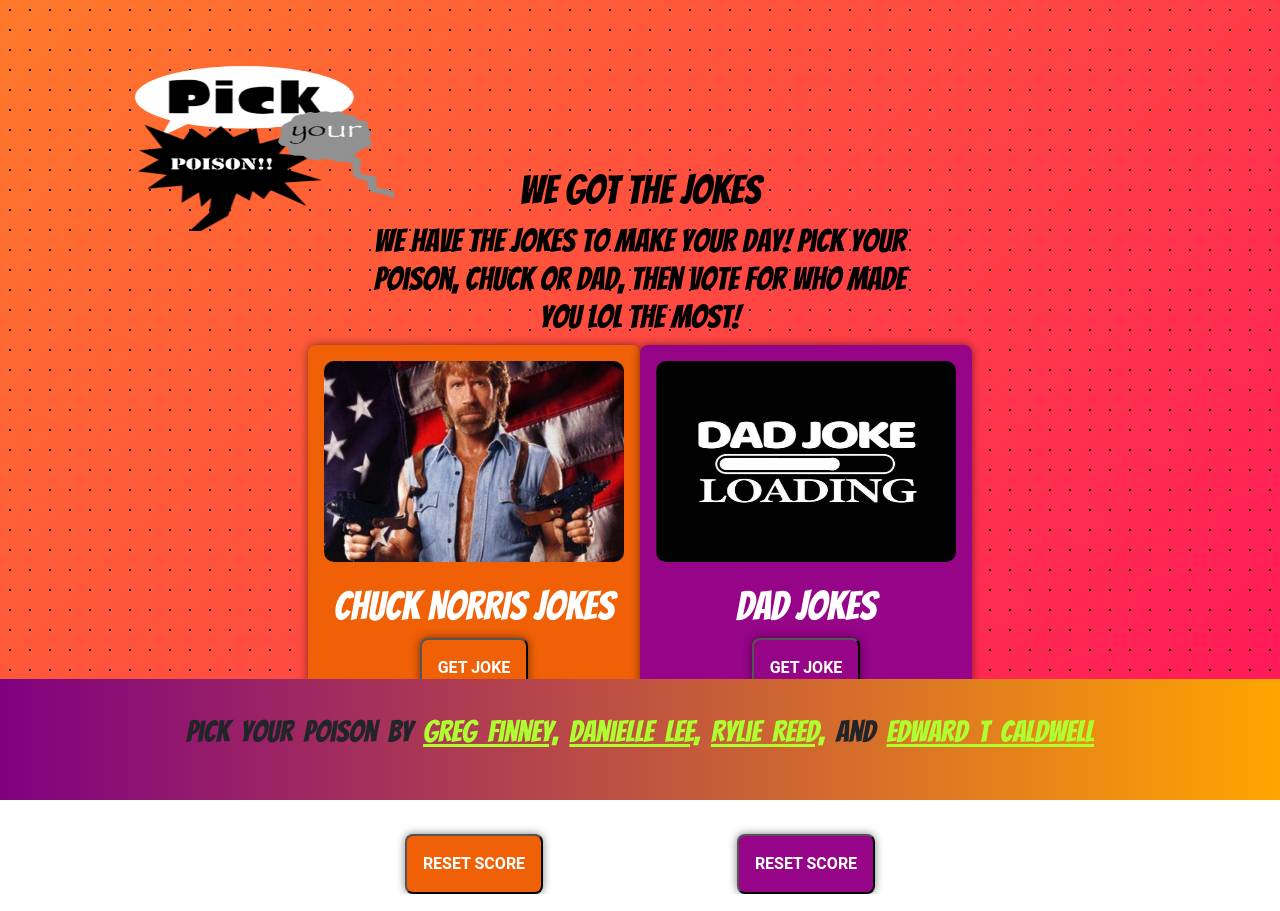
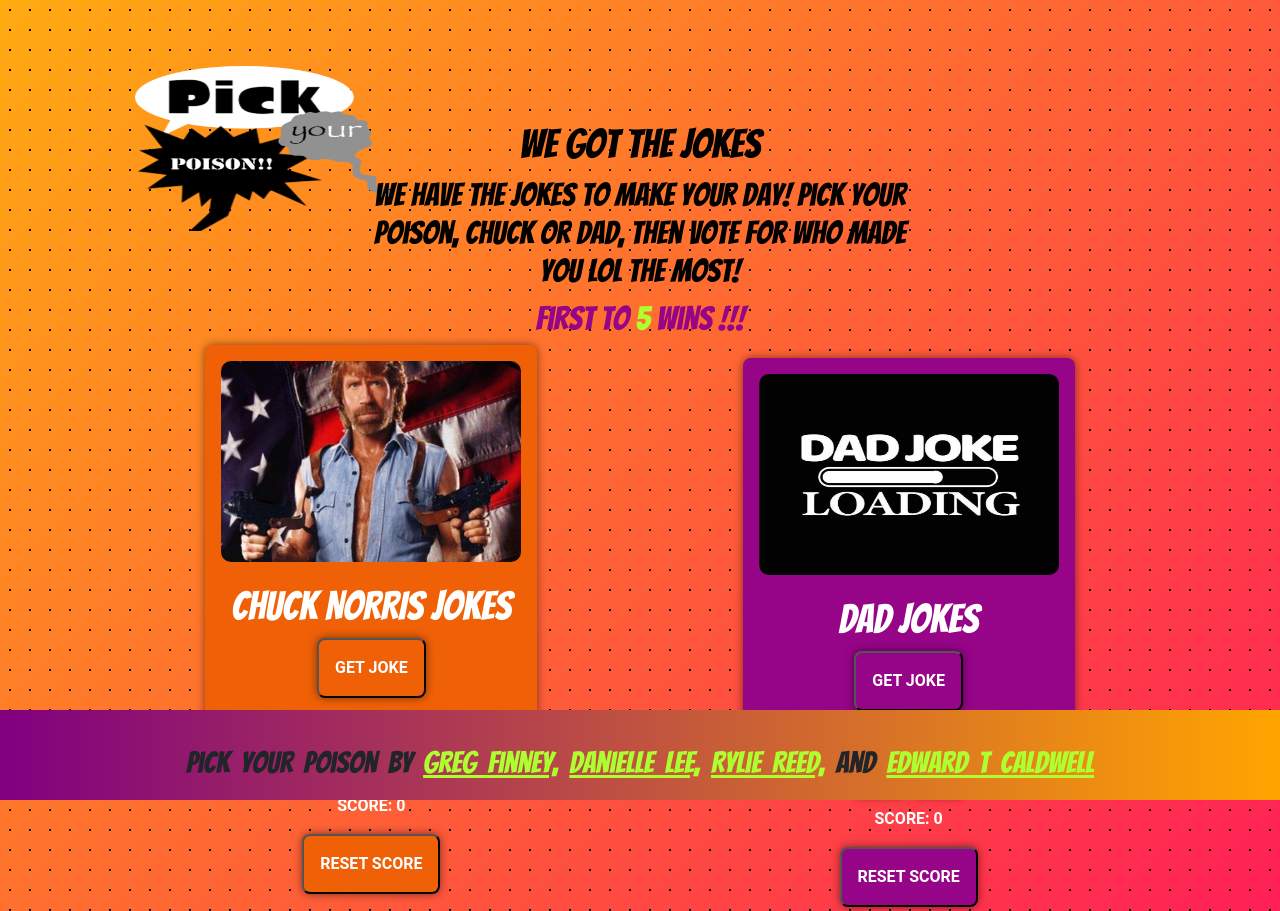
Before and after one commit to GregFJr/Pick-Your-Poison, a plain HTML site: page index.html in a window 1280 px wide. Shown: the top 911 px of the page. Drawn offline with nearby package versions, Linux system fonts and the light colour scheme.

Commit message:
made responsive for mobile

```diff
--- a/assets/CSS/style.css
+++ b/assets/CSS/style.css
@@ -1,10 +1,12 @@
 body {
     margin: 0;
     padding: 0;
-    height: 100vh;
+    height: 150vh;
     background: linear-gradient(135deg, #ffcc00, #ff0066);
-    background-size: 200% 200%;
+    background-size: 200vh 200vh;
     animation: gradientAnimation 10s ease infinite;
+    position: relative;
+    overflow: hidden;
   }
 
   @keyframes gradientAnimation {
@@ -31,12 +33,13 @@ body {
     display: flex;
     align-items: center;
     justify-content: center;
+    justify-content: space-evenly;
     margin-top: 5%;
 }
 
 .container-text {
     font-family: 'Bangers', cursive;
-    margin-top: 10%;
+    margin-top: 8%;
     text-align: center;
     position: absolute;
     top: 50%;
@@ -61,6 +64,7 @@ body {
     max-width: 75%;
     min-width: 25%;
     height: 50vh;
+    margin-bottom: 2%;
 }
 
 .dadJokes {
@@ -237,9 +241,18 @@ text-align: center;
     width: 100%;
     padding: 30px;
     border-radius: 10px;
-    align-items: center; /* Centers content horizontally */
+    align-items: center;
+}
 
+.container h3 {
+    color: rgb(150, 4, 136);
+    font-size: 33px;
 }
+
+.win {
+    color: greenyellow;
+}
+
 
 h1 {
     text-align: center;
@@ -250,13 +263,14 @@ h1 {
     padding: 30px;
     clear: both;
     text-align: center;
-    position: absolute;
+    position: fixed;
     background-image: linear-gradient(to right, purple, orange);
     font-family: 'Bangers', cursive;
     font-size: 30px;
     bottom: 0;
     width: 100%;
     word-spacing: 5px;
+    height: 90px;
 }
 
 a {
@@ -292,3 +306,18 @@ a {
         background-color: red;
     }
 }
+
+@media screen and (max-width: 750px) {
+    .main {
+        display: flex;
+        flex-direction: column;
+    }
+
+    .footer {
+        display: none;
+    }
+
+    .container {
+        display: none;
+    }
+}
--- a/index.html
+++ b/index.html
@@ -19,6 +19,7 @@
     <div class="container-text">
         <h1>We Got The Jokes</h1>
         <h2>We have the jokes to make your day! Pick your poison, Chuck or Dad, then vote for who made you LOL the most!</h2>
+        <h3>First to <span class="win">5</span> wins !!!</h3>
       </div>
    </div>
 
```
